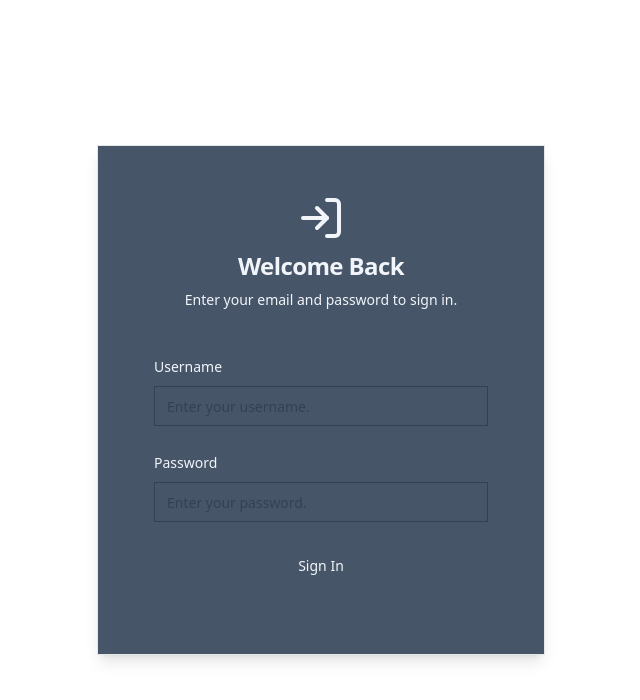
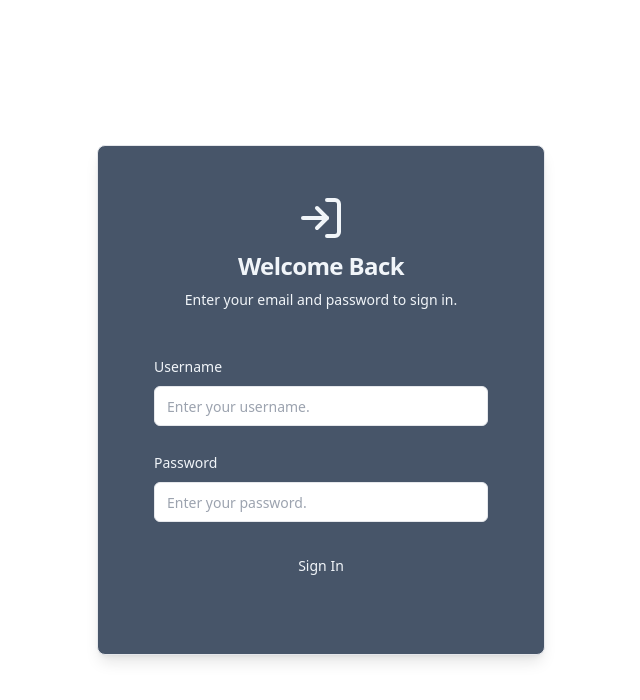
Before and after one commit to KrashMello/km-contable, a Next.js app: page / in a window 1280 px wide. Shown: the top 700 px of the page, without its empty margins (319-959 px from the left). Built offline with nearby package versions, Linux system fonts and the light colour scheme.

Commit message:
feat: middleware, package.json add cookie and tailwind config

```diff
--- a/package.json
+++ b/package.json
@@ -15,6 +15,7 @@
   "dependencies": {
     "@hookform/resolvers": "^3.4.2",
     "@prisma/client": "5.15.0",
+    "@radix-ui/react-dialog": "^1.1.1",
     "@radix-ui/react-label": "^2.0.2",
     "@radix-ui/react-progress": "^1.1.0",
     "@radix-ui/react-slot": "^1.0.2",
@@ -25,6 +26,7 @@
     "chart.js": "^4.4.3",
     "class-variance-authority": "^0.7.0",
     "clsx": "^2.1.1",
+    "cookies-next": "^4.2.1",
     "dotenv": "^16.4.5",
     "jsonwebtoken": "^9.0.2",
     "lucide-react": "^0.383.0",
--- a/tailwind.config.ts
+++ b/tailwind.config.ts
@@ -1,80 +1,17 @@
-import type { Config } from "tailwindcss"
+import type { Config } from "tailwindcss";
 
 const config = {
   darkMode: ["class"],
   content: [
-    './pages/**/*.{ts,tsx}',
-    './components/**/*.{ts,tsx}',
-    './app/**/*.{ts,tsx}',
-    './src/**/*.{ts,tsx}',
-	],
+    "./pages/**/*.{ts,tsx}",
+    "./components/**/*.{ts,tsx}",
+    "./app/**/*.{ts,tsx}",
+    "./src/**/*.{ts,tsx}",
+  ],
   prefix: "",
-  theme: {
-    container: {
-      center: true,
-      padding: "2rem",
-      screens: {
-        "2xl": "1400px",
-      },
-    },
-    extend: {
-      colors: {
-        border: "hsl(var(--border))",
-        input: "hsl(var(--input))",
-        ring: "hsl(var(--ring))",
-        background: "hsl(var(--background))",
-        foreground: "hsl(var(--foreground))",
-        primary: {
-          DEFAULT: "hsl(var(--primary))",
-          foreground: "hsl(var(--primary-foreground))",
-        },
-        secondary: {
-          DEFAULT: "hsl(var(--secondary))",
-          foreground: "hsl(var(--secondary-foreground))",
-        },
-        destructive: {
-          DEFAULT: "hsl(var(--destructive))",
-          foreground: "hsl(var(--destructive-foreground))",
-        },
-        muted: {
-          DEFAULT: "hsl(var(--muted))",
-          foreground: "hsl(var(--muted-foreground))",
-        },
-        accent: {
-          DEFAULT: "hsl(var(--accent))",
-          foreground: "hsl(var(--accent-foreground))",
-        },
-        popover: {
-          DEFAULT: "hsl(var(--popover))",
-          foreground: "hsl(var(--popover-foreground))",
-        },
-        card: {
-          DEFAULT: "hsl(var(--card))",
-          foreground: "hsl(var(--card-foreground))",
-        },
-      },
-      borderRadius: {
-        lg: "var(--radius)",
-        md: "calc(var(--radius) - 2px)",
-        sm: "calc(var(--radius) - 4px)",
-      },
-      keyframes: {
-        "accordion-down": {
-          from: { height: "0" },
-          to: { height: "var(--radix-accordion-content-height)" },
-        },
-        "accordion-up": {
-          from: { height: "var(--radix-accordion-content-height)" },
-          to: { height: "0" },
-        },
-      },
-      animation: {
-        "accordion-down": "accordion-down 0.2s ease-out",
-        "accordion-up": "accordion-up 0.2s ease-out",
-      },
-    },
-  },
+  theme: {},
+  extend: {},
   plugins: [require("tailwindcss-animate")],
-} satisfies Config
+} satisfies Config;
 
-export default config
+export default config;
```
Also changed, not shown: middleware.ts (+10 -10 lines).
